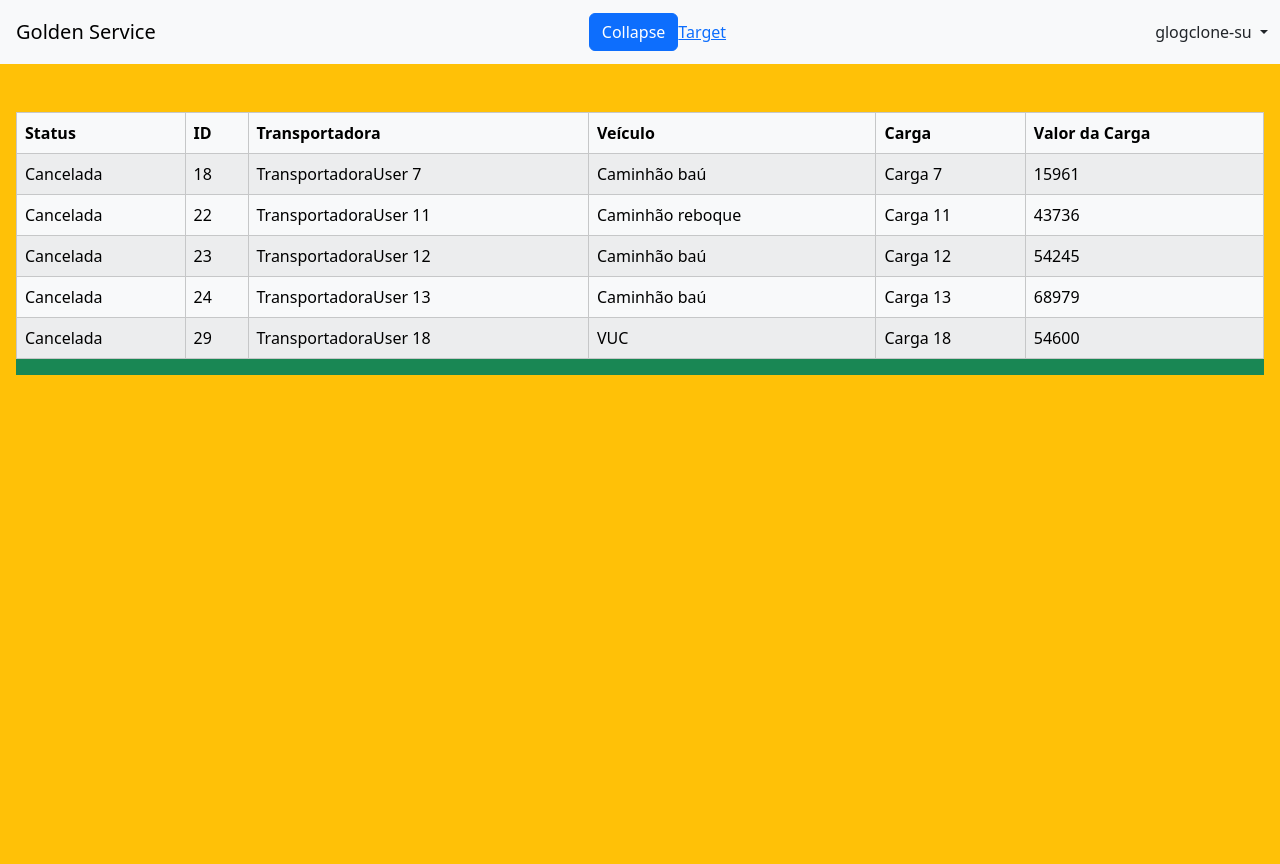
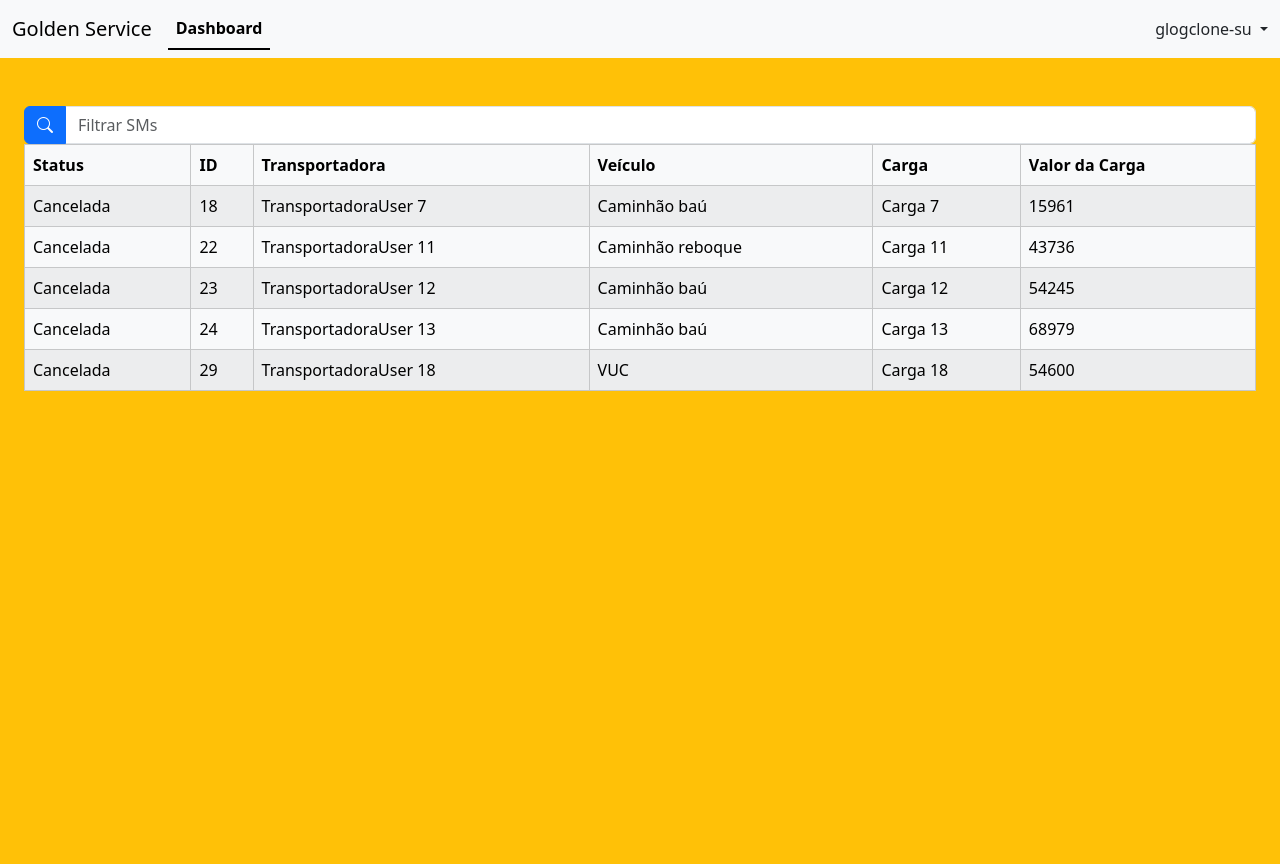
Before and after one commit to gbrlsg/GlogClone, a Django app: page /dashboard/ in a window 1280 px wide. After the commit the page ends 391 px from the top, so only its background shows below. Run offline with Django 5.2, Linux system fonts and the light colour scheme; a user stored in the database is signed in; data comes from the database, SQL or seed files in the repository.

Commit message:
feat: navigation and table update for the dashboard template

```diff
--- a/templates/base.html
+++ b/templates/base.html
@@ -5,6 +5,7 @@
         <meta name="viewport" content="width=device-width, initial-scale=1">
         <link href="https://cdn.jsdelivr.net/npm/bootstrap@5.3.3/dist/css/bootstrap.min.css" rel="stylesheet"
         integrity="sha384QWTKZyjpPEjISv5WaRU9OFeRpok6YctnYmDr5pNlyT2bRjXh0JMhjY6hW+ALEwIH" crossorigin="anonymous">
+        <link rel="stylesheet" href="https://cdn.jsdelivr.net/npm/bootstrap-icons@1.10.5/font/bootstrap-icons.css">
     </head>
     <body>
         {% block content %}
--- a/templates/dashboard.html
+++ b/templates/dashboard.html
@@ -4,20 +4,14 @@
 
 <nav class="navbar navbar-expand-lg sticky-top bg-light">
     <div class="container-fluid">
-        <a class="navbar-brand m-1" href="#">Golden Service</a>
+        <a class="navbar-brand" href="#">Golden Service</a>
         <button class="navbar-toggler" type="button" data-bs-toggle="collapse" data-bs-target="#navbarContent" aria-controls="navbarContent" aria-expanded="false" aria-label="Toggle navigation">
             <span class="navbar-toggler-icon"></span>
         </button>
-        <ul class="navbar-nav">
+        <div class="collapse navbar-collapse" id="navbarContent">
+            <ul class="navbar-nav nav-underline me-auto mb-2 mb-lg-0">
                 <li class="nav-item">
-            </li>
-            <div class="collapse navbar-collapse" id="navbarContent">
-            <li class="nav-item">
-                <button class="btn btn-primary" type="button" data-bs-toggle="collapse"
-                data-bs-target="#collapseTarget"  aria-expanded="false" aria-controls="collapseTarget">Collapse</button>
-            </li>
-            <li class="nav-item" id="collapseTarget">
-                <a href="#">Target</a>
+                    <a class="nav-link active" aria-current="page" href="#">Dashboard</a>
                 </li>
             </ul>
             <div class="nav-item dropdown">
@@ -29,9 +23,17 @@
                 </ul>
             </div>
         </div>
+    </div>
 </nav>
 <div class="container-fluid bg-warning d-flex flex-column min-vh-100">
-    <div class="bg-success row m-1 mt-5">
+    <div class="container-fluid mt-5">
+        <div class="input-group">
+            <button class="btn btn-primary" type="button">
+                <i class="bi bi-search"></i>
+            </button>
+            <input type="text" class="form-control" placeholder="Filtrar SMs">
+        </div>
+        <div class="bg-success">
             <table class="table table-striped table-hover table-bordered table-light">
                 <thead>
                     <tr>
@@ -59,3 +61,5 @@
             {% endblock content %}
         </div>
     </div>
+
+</div>
```
Lines whose indentation alone changed are shown as unchanged.
